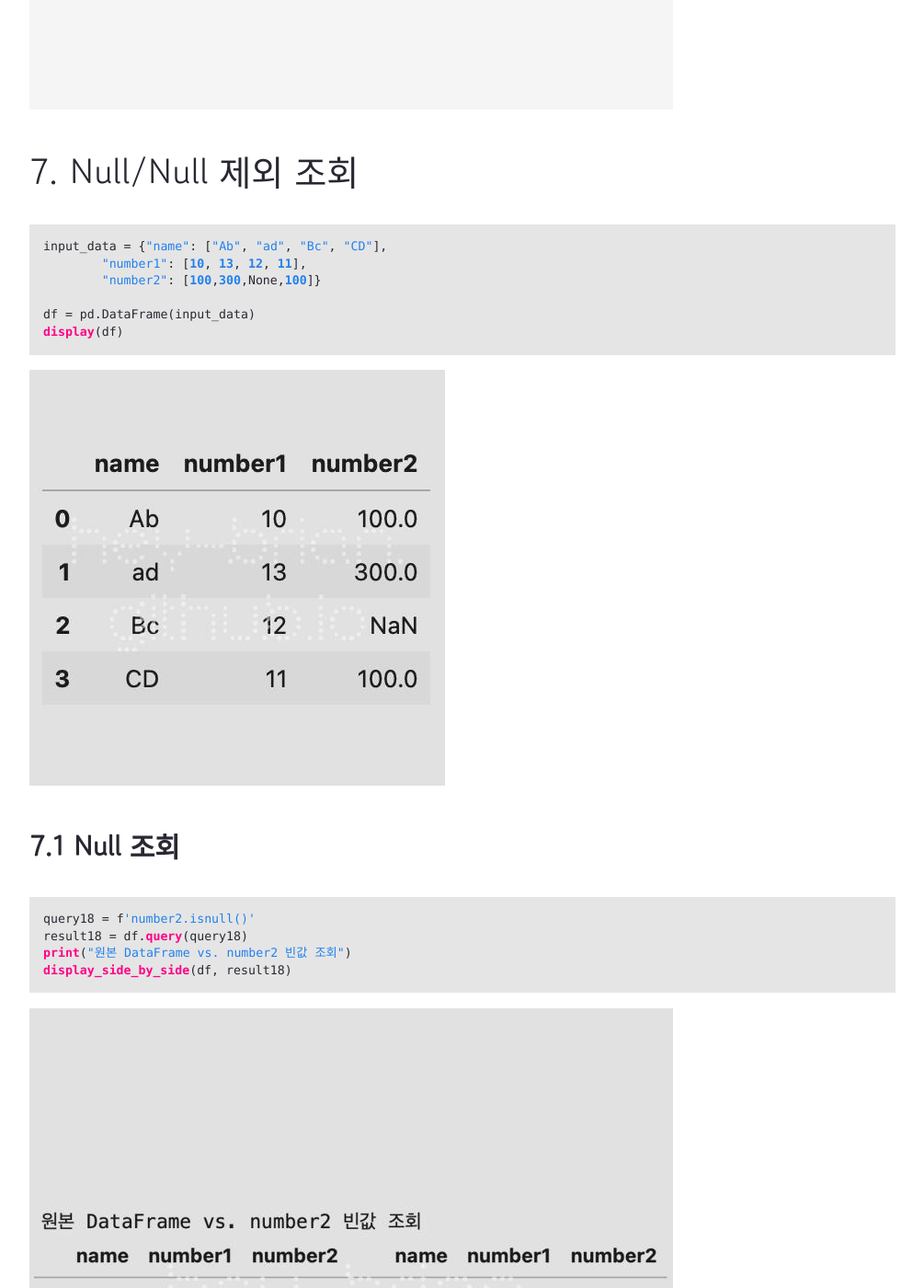
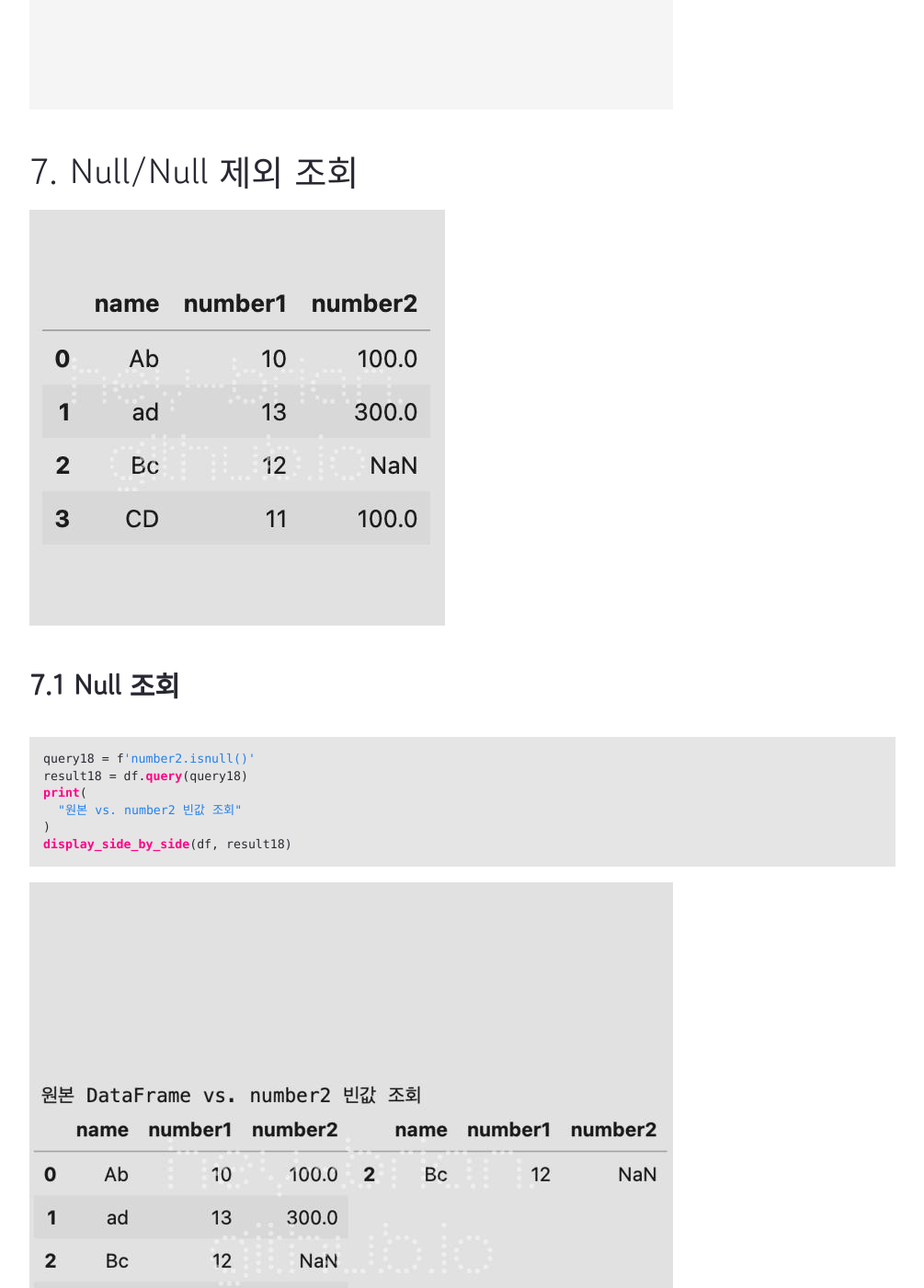
Before and after one commit to hey-brian/hey-brian.github.io, a Jekyll site: the page built from _notes/Public/pandas(판다스) 쿼리(query) 조회.md, in a window 1280 px wide and 1400 px high, scrolled down 17874 px. Shown: the whole window at 92% size, without its empty margins (137-1142 px from the left). Built offline with Jekyll 4.4.1, drawn with Linux system fonts in a browser that asks for light colours; comment, search, counter and statistics services are not loaded; some of the changed text lies outside the part shown.

Commit message:
20230703 shorten codes for better show

````diff
--- a/_notes/Public/pandas(판다스) 쿼리(query) 조회.md
+++ b/_notes/Public/pandas(판다스) 쿼리(query) 조회.md
@@ -177,21 +177,15 @@ result17 = df.query(
 
 # 7. Null/Null 제외 조회
 
-``` python
-input_data = {"name": ["Ab", "ad", "Bc", "CD"],
-        "number1": [10, 13, 12, 11],
-        "number2": [100,300,None,100]}
-
-df = pd.DataFrame(input_data)
-display(df)
-```
 ![](/attachments/Pasted_image_20230626214240_watermarked.jpeg)
 
 ## 7.1 Null 조회
 ``` python
 query18 = f'number2.isnull()'
 result18 = df.query(query18)
-print("원본 DataFrame vs. number2 빈값 조회")
+print(
+  "원본 vs. number2 빈값 조회"
+)
 display_side_by_side(df, result18)
 ```
 ![](/attachments/Pasted_image_20230626214351_watermarked.jpeg)
@@ -200,7 +194,9 @@ display_side_by_side(df, result18)
 ``` python
 query19 = f'number2.notnull()'
 result19 = df.query(query19)
-print("원본 DataFrame vs. number2 빈값 제외 조회")
+print(
+  "원본 vs. number2 빈값 제외 조회"
+)
 display_side_by_side(df, result19)
 ```
 ![](/attachments/Pasted_image_20230626214548_watermarked.jpeg)
````
